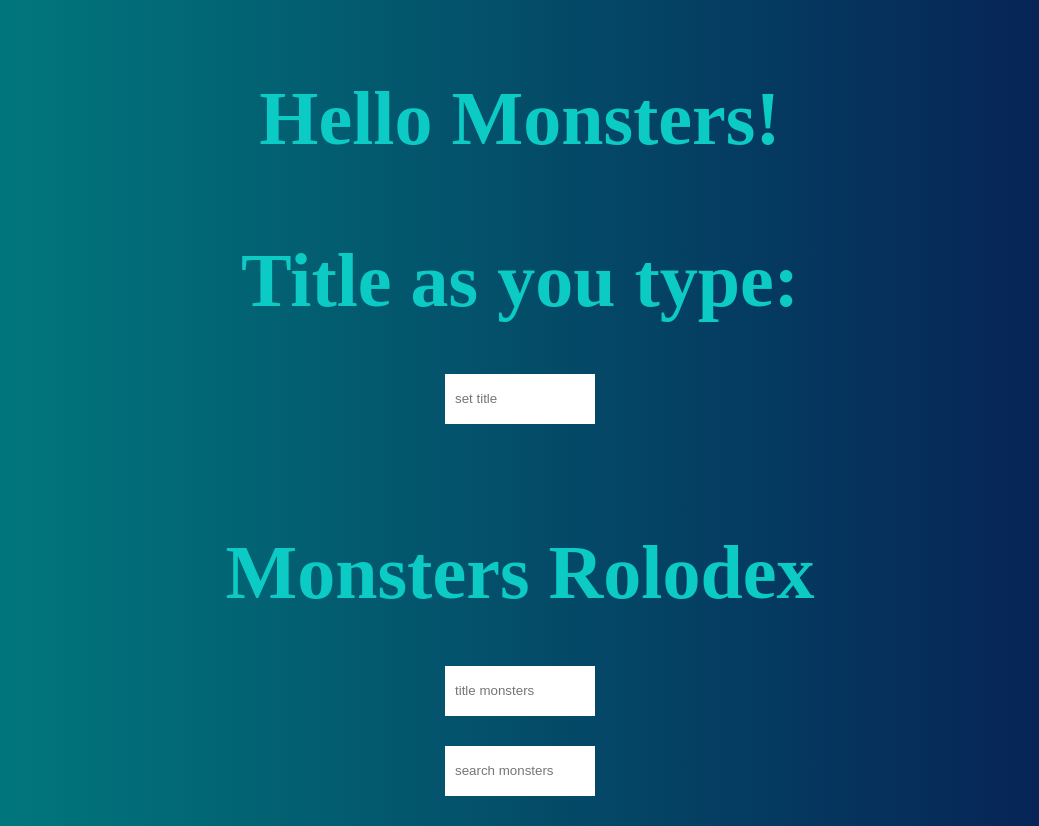
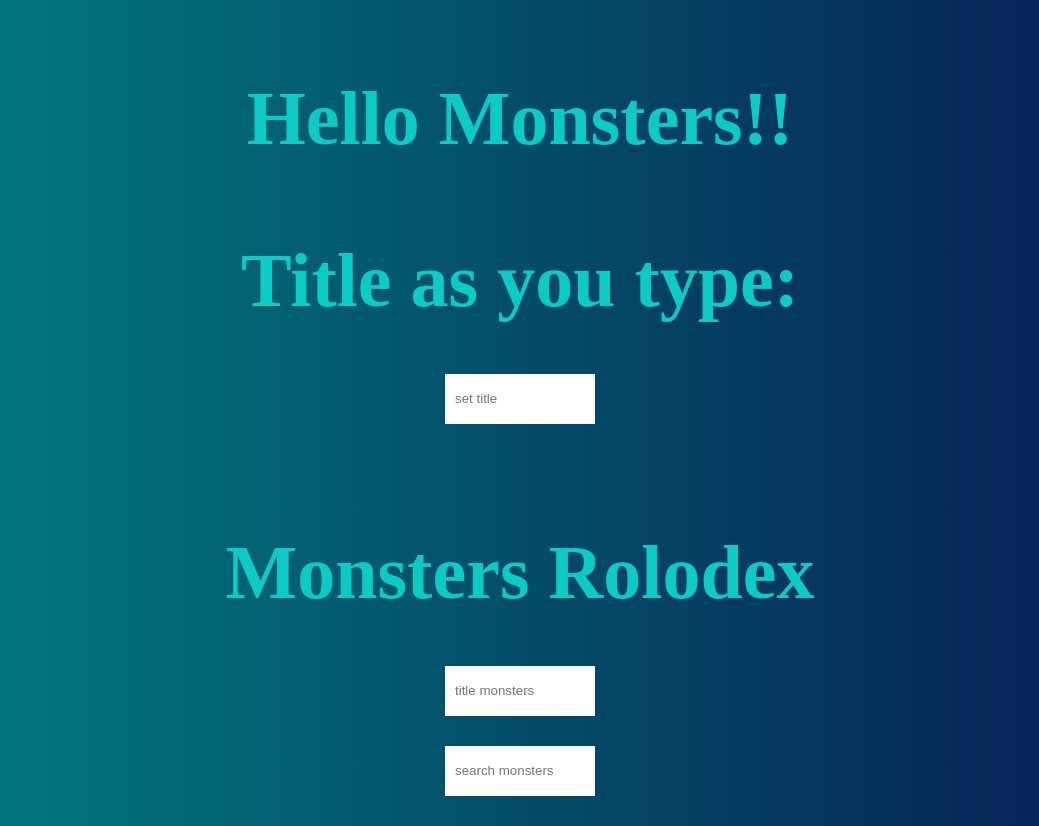
Before and after one commit to JohnQ1981/teachermonsters, a React (Create React App) app in the folder teachermonsters/monsters/: page / in a window 1280 px wide. Shown: the whole page, without its empty margins (120-1159 px from the left). Built offline with nearby package versions, Linux system fonts and the light colour scheme; no server answers; a web font is replaced by a local one.

Commit message:
trying to fix path

```diff
--- a/teachermonsters/monsters/src/App.js
+++ b/teachermonsters/monsters/src/App.js
@@ -36,7 +36,7 @@ const App = () => {
 
   return (
     <div className="App">
-      <h1 className="app-title">Hello Monsters!</h1>
+      <h1 className="app-title">Hello Monsters!!</h1>
       <h2 className="app-title">Title as you type: {title}</h2>
 
       <SearchBox
```
